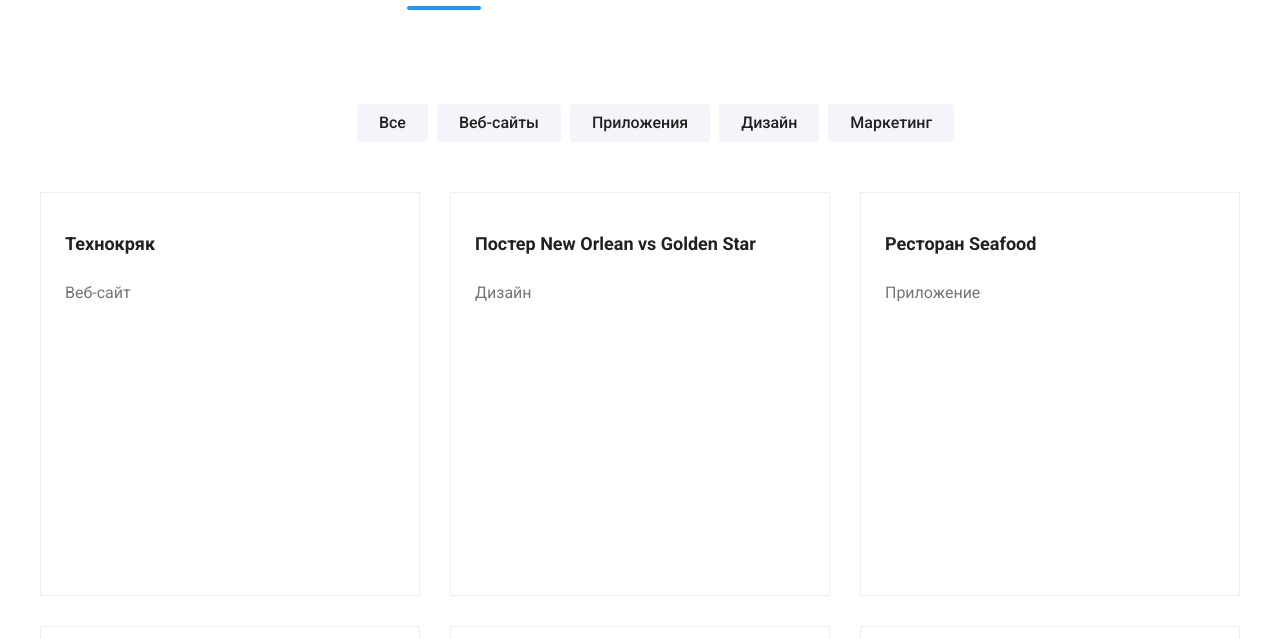
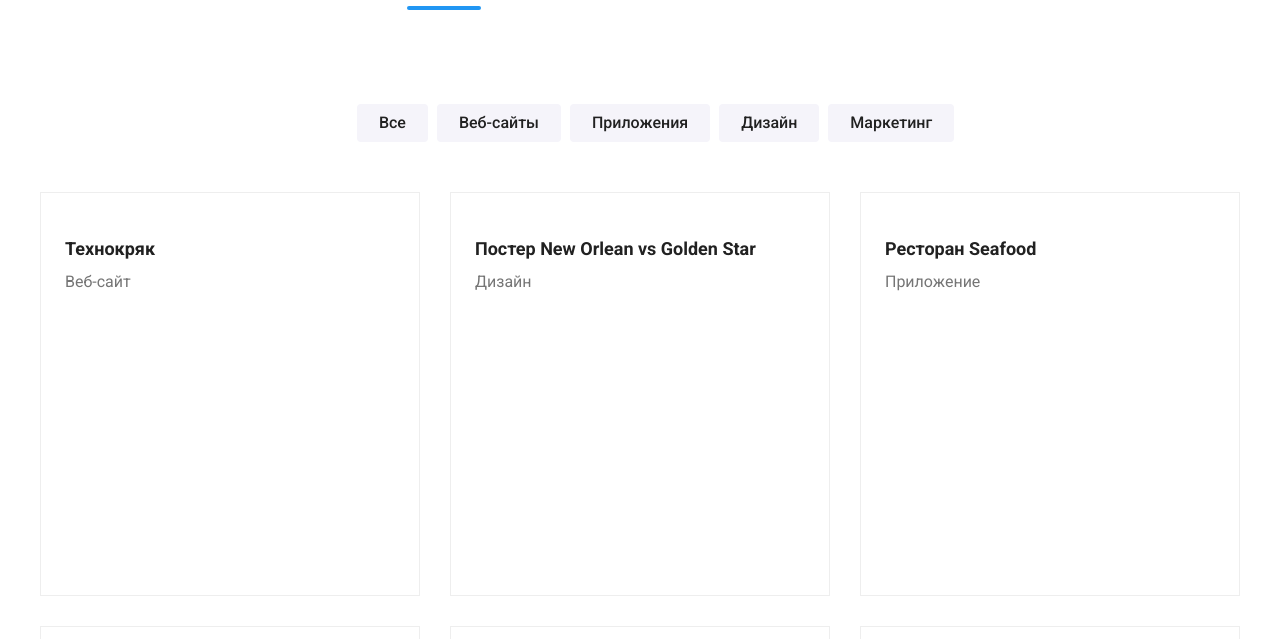
Before and after one commit to IrinaDiachenco/goit-markup-hw-05, a plain HTML site: page portfolio.html in a window 1280 px wide. Shown: the part 84-723 px from the top of the page. Drawn offline with nearby package versions, Linux system fonts and the light colour scheme.

Commit message:
Update styles.css

```diff
--- a/css/styles.css
+++ b/css/styles.css
@@ -463,6 +463,9 @@ h1 {
     font-size: 18px;
     line-height: 2;
     color: var(--title-text-color);
+    margin-bottom: 0;
+    margin-top: 0;
+    padding-top: 20px;
 }
 
 .text-project {
@@ -471,7 +474,10 @@ h1 {
     font-weight: normal;
     font-size: 16px;
     line-height: 1.88;
-    color: var(--secondary-text-color)
+    color: var(--secondary-text-color);
+    margin-bottom: 0;
+    margin-top: 0;
+    padding-bottom: 20px;
 }
 
 .project-item-nav {
```
